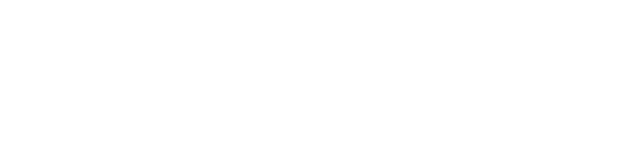
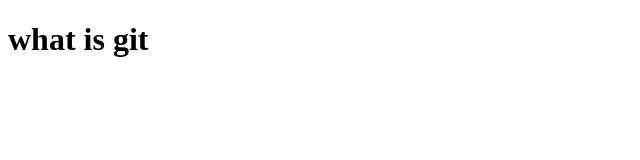
Before and after one commit to Dthecoder/First-project, a plain HTML site: page index.html in a window 1280 px wide. Shown: the whole page, without its empty margins (0-640 px from the left). Drawn offline with Linux system fonts and the light colour scheme.

Commit message:
So confusing!

```diff
--- a/index.html
+++ b/index.html
@@ -4,6 +4,7 @@
 	<title>First day</title>
 </head>
 <body>
+	<h1>what is git</h1>
 
 </body>
 </html>
```
